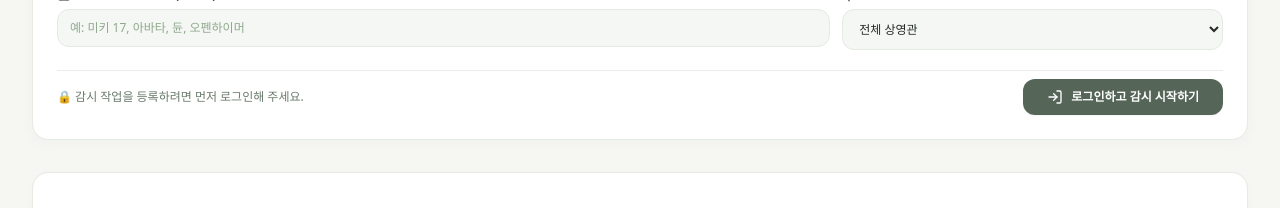
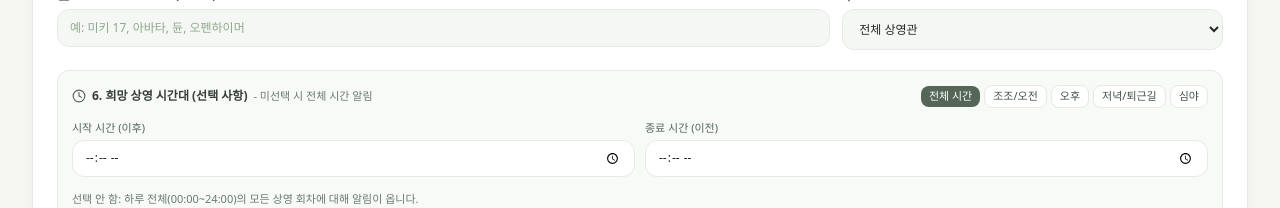
Before and after one commit to jjinzxx/cinema-alert, a React (Vite) app in the folder client/: page / in a window 1280 px wide. Shown: the part 744-952 px from the top of the page. Built offline with nearby package versions, Linux system fonts and the light colour scheme; no server answers; a web font is replaced by a local one.

Commit message:
feat: add optional showtime range filter (startTime ~ endTime) with presets and UI

```diff
--- a/client/src/components/TaskCreator.jsx
+++ b/client/src/components/TaskCreator.jsx
@@ -1,6 +1,6 @@
 // client/src/components/TaskCreator.jsx
 import React, { useState, useEffect } from 'react';
-import { Plus, Search, MapPin, Film, Sparkles, CheckCircle, Flame, Calendar as CalendarIcon, LogIn, X } from 'lucide-react';
+import { Plus, Search, MapPin, Film, Sparkles, CheckCircle, Flame, Calendar as CalendarIcon, LogIn, X, Clock } from 'lucide-react';
 import CalendarPicker from './CalendarPicker.jsx';
 import { API_BASE } from '../config.js';
 
@@ -26,9 +26,11 @@ export default function TaskCreator({ onTaskCreated, currentUser, token, onRequi
   const defaultDate = tomorrow.toISOString().slice(0, 10);
   const [selectedDate, setSelectedDate] = useState(defaultDate);
 
-  // Movie keyword
+  // Movie keyword & Filters
   const [movieKeyword, setMovieKeyword] = useState('');
   const [specialOnly, setSpecialOnly] = useState('ALL');
+  const [startTime, setStartTime] = useState('');
+  const [endTime, setEndTime] = useState('');
   const [submitting, setSubmitting] = useState(false);
   const [successNotice, setSuccessNotice] = useState(false);
 
@@ -126,7 +128,9 @@ export default function TaskCreator({ onTaskCreated, currentUser, token, onRequi
           theaterName,
           date: selectedDate,
           movieKeyword: movieKeyword.trim(),
-          specialOnly
+          specialOnly,
+          startTime: startTime || '',
+          endTime: endTime || ''
         })
       });
 
@@ -135,6 +139,8 @@ export default function TaskCreator({ onTaskCreated, currentUser, token, onRequi
       setSuccessNotice(true);
       setTimeout(() => setSuccessNotice(false), 3000);
       setMovieKeyword('');
+      setStartTime('');
+      setEndTime('');
       if (onTaskCreated) onTaskCreated();
     } catch (err) {
       alert(`등록 중 오류가 발생했습니다: ${err.message}`);
@@ -337,6 +343,97 @@ export default function TaskCreator({ onTaskCreated, currentUser, token, onRequi
           </div>
         </div>
 
+        {/* Step 6: Time Range Filter (Optional) */}
+        <div className="p-3.5 bg-sage-50/60 border border-borderLight rounded-xl space-y-2.5">
+          <div className="flex flex-col sm:flex-row sm:items-center justify-between gap-2">
+            <label className="text-xs font-semibold text-sage-800 flex items-center gap-1.5">
+              <Clock className="w-3.5 h-3.5 text-sage-600" />
+              <span>6. 희망 상영 시간대 (선택 사항)</span>
+              <span className="text-[11px] font-normal text-sage-500">
+                - 미선택 시 전체 시간 알림
+              </span>
+            </label>
+
+            {/* Quick Presets */}
+            <div className="flex items-center gap-1 flex-wrap">
+              {[
+                { label: '전체 시간', start: '', end: '' },
+                { label: '조조/오전', start: '06:00', end: '12:00' },
+                { label: '오후', start: '12:00', end: '18:00' },
+                { label: '저녁/퇴근길', start: '18:00', end: '23:00' },
+                { label: '심야', start: '23:00', end: '04:00' }
+              ].map((p) => {
+                const isActive = (startTime === p.start && endTime === p.end);
+                return (
+                  <button
+                    key={p.label}
+                    type="button"
+                    onClick={() => {
+                      setStartTime(p.start);
+                      setEndTime(p.end);
+                    }}
+                    className={`px-2 py-0.5 rounded-lg text-[11px] font-medium transition ${
+                      isActive
+                        ? 'bg-sage-600 text-white shadow-xs'
+                        : 'bg-white text-sage-700 hover:bg-sage-100 border border-borderLight'
+                    }`}
+                  >
+                    {p.label}
+                  </button>
+                );
+              })}
+            </div>
+          </div>
+
+          <div className="grid grid-cols-1 sm:grid-cols-2 gap-2.5 pt-0.5">
+            <div>
+              <span className="block text-[11px] font-medium text-sage-600 mb-1">시작 시간 (이후)</span>
+              <input
+                type="time"
+                value={startTime}
+                onChange={(e) => setStartTime(e.target.value)}
+                className="w-full py-2 px-3 bg-white border border-borderLight rounded-xl text-xs text-sage-900 focus:outline-none focus:border-sage-500 transition"
+              />
+            </div>
+
+            <div>
+              <span className="block text-[11px] font-medium text-sage-600 mb-1">종료 시간 (이전)</span>
+              <input
+                type="time"
+                value={endTime}
+                onChange={(e) => setEndTime(e.target.value)}
+                className="w-full py-2 px-3 bg-white border border-borderLight rounded-xl text-xs text-sage-900 focus:outline-none focus:border-sage-500 transition"
+              />
+            </div>
+          </div>
+
+          <div className="flex items-center justify-between text-[11px] pt-1">
+            <span className="text-sage-600">
+              {(startTime || endTime) ? (
+                <span className="font-semibold text-sage-800">
+                  🎯 [{startTime || '00:00'} ~ {endTime || '24:00'}] 사이 시작 회차만 감시 및 알림 전송
+                </span>
+              ) : (
+                <span className="text-sage-500">
+                  선택 안 함: 하루 전체(00:00~24:00)의 모든 상영 회차에 대해 알림이 옵니다.
+                </span>
+              )}
+            </span>
+            {(startTime || endTime) && (
+              <button
+                type="button"
+                onClick={() => {
+                  setStartTime('');
+                  setEndTime('');
+                }}
+                className="text-sage-500 hover:text-rose-600 font-medium hover:underline text-[11px] shrink-0"
+              >
+                시간 초기화 (전체)
+              </button>
+            )}
+          </div>
+        </div>
+
         {/* Submit & Status Bar */}
         <div className="pt-2 flex flex-col sm:flex-row items-center justify-between gap-3 border-t border-borderLight/80">
           <span className="text-xs text-sage-500">
--- a/client/src/components/TaskList.jsx
+++ b/client/src/components/TaskList.jsx
@@ -161,14 +161,24 @@ export default function TaskList({ tasks, token, onRefresh }) {
                   </h4>
                 </div>
 
-                {/* Meta info: Date & Last check */}
-                <div className="flex flex-wrap items-center gap-2.5 text-xs text-sage-600 mb-4">
+                {/* Meta info: Date, Time Range & Last check */}
+                <div className="flex flex-wrap items-center gap-2 text-xs text-sage-600 mb-4">
                   <span className="flex items-center gap-1.5 bg-sage-50 px-2.5 py-1 rounded-lg border border-borderLight font-semibold text-sage-800">
                     <Calendar className="w-3.5 h-3.5 text-sage-500" />
                     <span>{task.date}</span>
                   </span>
+                  {(task.startTime || task.endTime) ? (
+                    <span className="flex items-center gap-1 bg-sage-100/80 text-sage-800 px-2.5 py-1 rounded-lg border border-sage-200/80 font-semibold" title="지정된 시간대만 감시">
+                      <Clock className="w-3.5 h-3.5 text-sage-600" />
+                      <span>{task.startTime || '00:00'} ~ {task.endTime || '24:00'}</span>
+                    </span>
+                  ) : (
+                    <span className="flex items-center gap-1 bg-sage-50 text-sage-500 px-2.5 py-1 rounded-lg border border-borderLight text-[11px]" title="하루 전체 시간대 감시">
+                      <Clock className="w-3 h-3 text-sage-400" />
+                      <span>전체 시간</span>
+                    </span>
+                  )}
                   <span className="flex items-center gap-1 text-sage-500 text-[11px]">
-                    <Clock className="w-3.5 h-3.5" />
                     <span>확인: {task.lastCheckedAt ? new Date(task.lastCheckedAt).toLocaleTimeString('ko-KR') : '대기 중'}</span>
                   </span>
                 </div>
```
Also changed, not shown: 2 other files (tests, documents, lock files or other folders).
